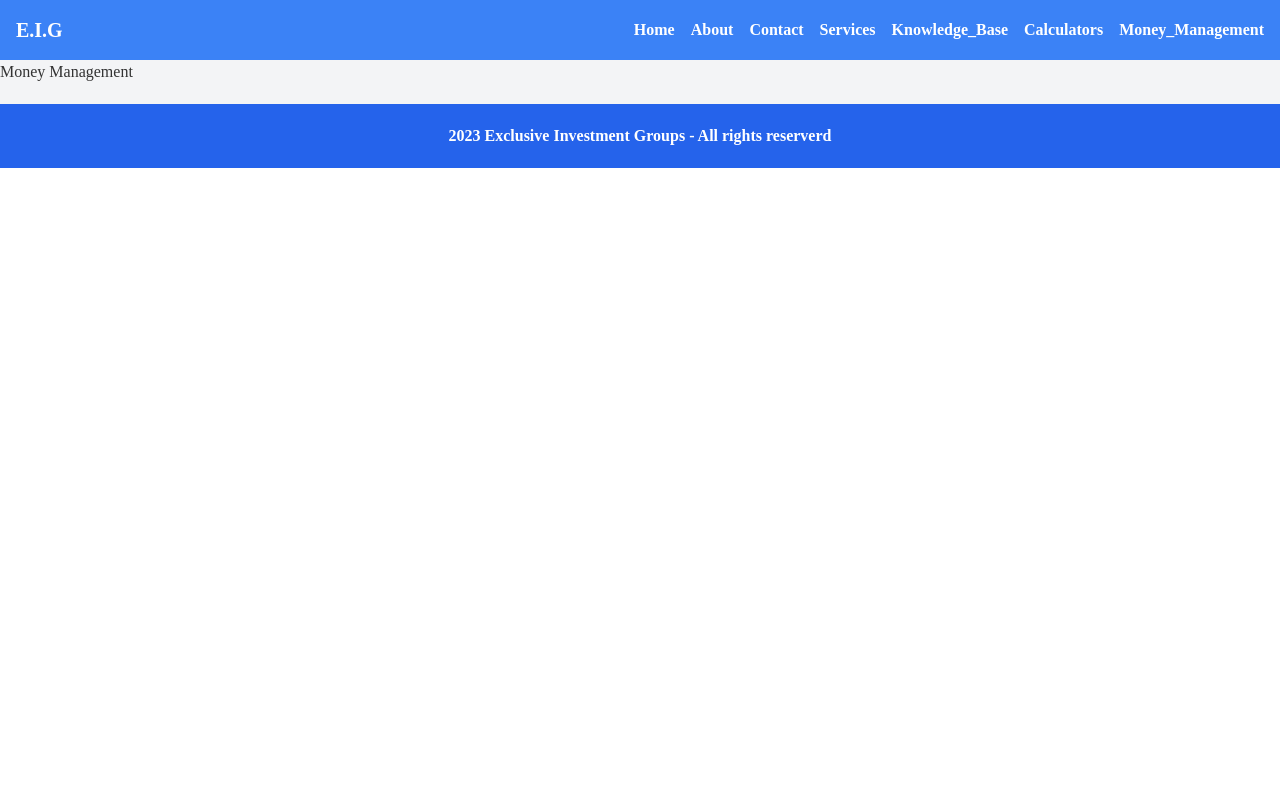
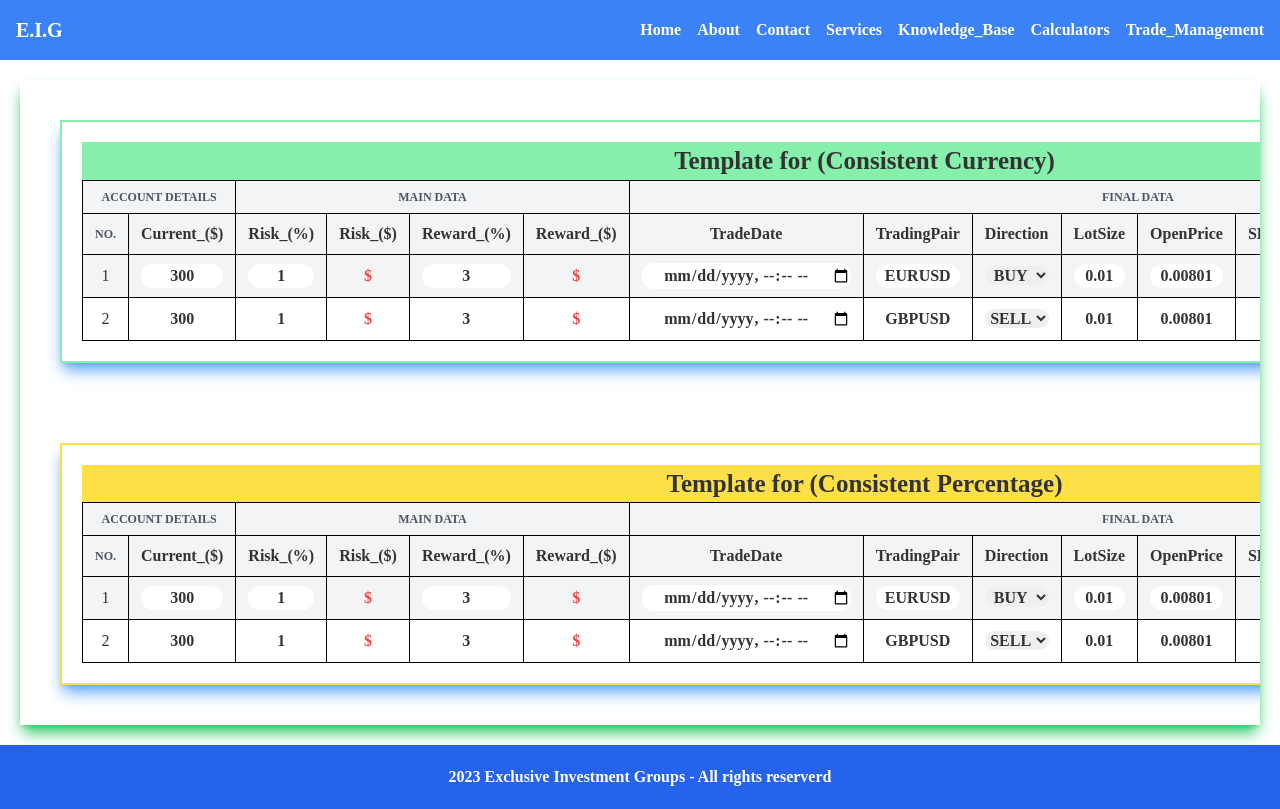
Before and after one commit to TshwaneloMatlou/ExclusiveInvestmentGroup, a React (Create React App) app: page /MoneyManagement in a window 1280 px wide. Built offline with nearby package versions, Linux system fonts and the light colour scheme.

Commit message:
update Trade_Management, basic_Calculator

```diff
--- a/src/components/BasicCalculator.js
+++ b/src/components/BasicCalculator.js
@@ -1,11 +1,20 @@
-import React, { useState } from 'react';
+import React, { useState, useRef } from 'react';
 
 function BasicCalculator() {
   const [input, setInput] = useState('');
   const [result, setResult] = useState('');
+  const inputRef = useRef(null);
 
   const handleInput = (value) => {
-    setInput(input + value);
+    const cursorPosition = inputRef.current.selectionStart;
+    setInput(input.slice(0, cursorPosition) + value + input.slice(cursorPosition));
+  };
+
+  const handleBackspace = () => {
+    const cursorPosition = inputRef.current.selectionStart;
+    if (cursorPosition > 0) {
+      setInput(input.slice(0, cursorPosition - 1) + input.slice(cursorPosition));
+    }
   };
 
   const clearInput = () => {
@@ -24,13 +33,14 @@ function BasicCalculator() {
   return (
     <>
       <div className="bg-white rounded-lg shadow-lg shadow-green-500 p-6">
-          <h2 className="text-xl font-semibold mb-4 text-center">Basic Calculator</h2>
+        <h2 className="text-xl font-semibold mb-4 text-center">Basic Calculator</h2>
         <div className="mb-4">
           <input
             type="text"
             value={input}
             className="w-full text-right text-2xl border rounded-md p-2 outline-none"
             readOnly
+            ref={inputRef}
           />
         </div>
         <div className="grid grid-cols-4 gap-2">
@@ -136,6 +146,12 @@ function BasicCalculator() {
           >
             =
           </button>
+          <button
+            className="bg-red-500 text-white p-2 rounded-md hover:bg-red-600"
+            onClick={() => handleBackspace()}
+          >
+            Backspace
+          </button>
         </div>
         <div className="mt-2">
           <input
--- a/src/components/NavBar.js
+++ b/src/components/NavBar.js
@@ -72,7 +72,7 @@ const NavBar = () => {
             </li>
             <li>
               <Link to="/MoneyManagement" className="text-white hover:text-blue-200">
-              Money_Management
+              Trade_Management
               </Link>
             </li>
           </ul>
--- a/src/components/TableCurrency.js
+++ b/src/components/TableCurrency.js
@@ -125,8 +125,8 @@ const TableCurrency = () => {
   };
 
   return (
-    <div className="overflow-x-auto max-w-screen-lg mx-auto text-center border border-red-600">
-        <h1 className='font-semibold'>Template for (Consistent Currency)</h1>
+    <div className='shadow-lg shadow-blue-400 border-2 border-green-300 p-5'>
+      <h1 className='font-bold text-[25px] bg-green-300'>Template for (Consistent Currency)</h1>
       <table className="min-w-full bg-white border border-collapse border-black rounded-lg">
         <thead>
           <tr className="bg-gray-100">
--- a/src/components/TablePercentage.js
+++ b/src/components/TablePercentage.js
@@ -125,8 +125,8 @@ const TablePercent = () => {
   };
 
   return (
-    <div className="overflow-x-auto max-w-screen-lg mx-auto text-center border border-red-600">
-        <h1 className='font-semibold'>Template for (Consistent Percentage)</h1>
+    <div className='shadow-lg shadow-blue-400 border-2 border-yellow-300 p-5'>
+      <h1 className='font-bold text-[25px] bg-yellow-300'>Template for (Consistent Percentage)</h1>
       <table className="min-w-full bg-white border border-collapse border-black rounded-lg">
         <thead>
           <tr className="bg-gray-100">
--- a/src/pages/MoneyManagement.js
+++ b/src/pages/MoneyManagement.js
@@ -1,9 +1,17 @@
 import React from 'react'
+import TableCurrency from "../components/TableCurrency";
+import TablePercentage from "../components/TablePercentage";
+
 
 const MoneyManagement = () => {
   return (
-    <div className='bg-gray-100 pb-5'>
-      <h1>Money Management</h1>
+    <div className='grid overflow-x-auto m-5 shadow-lg shadow-green-500 '>
+      <div className='m-5 p-5 text-center'>
+        <TableCurrency />
+      </div>
+      <div className='m-5 p-5 text-center'>
+        <TablePercentage />
+      </div>
     </div>
   )
 }
```
